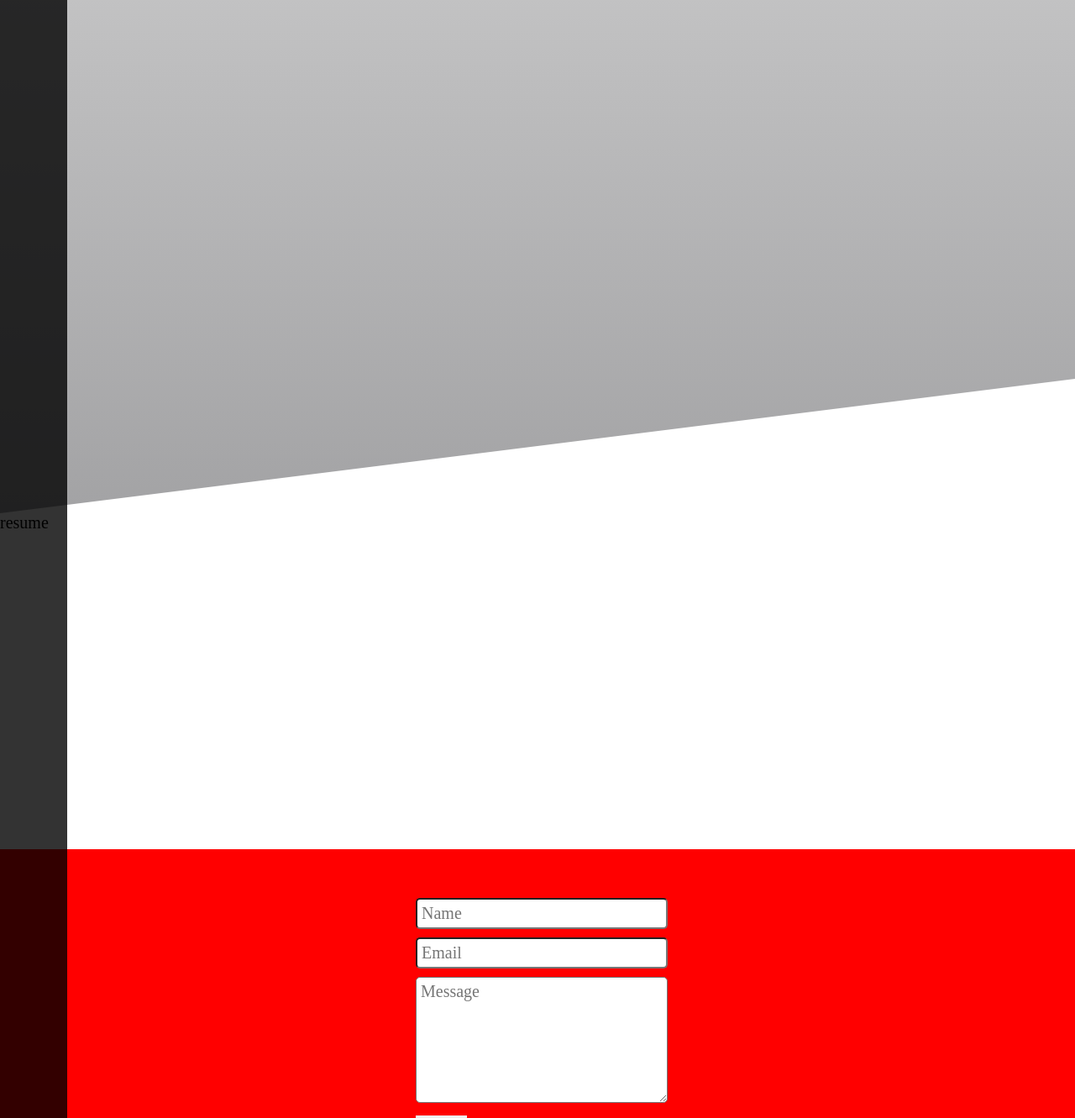
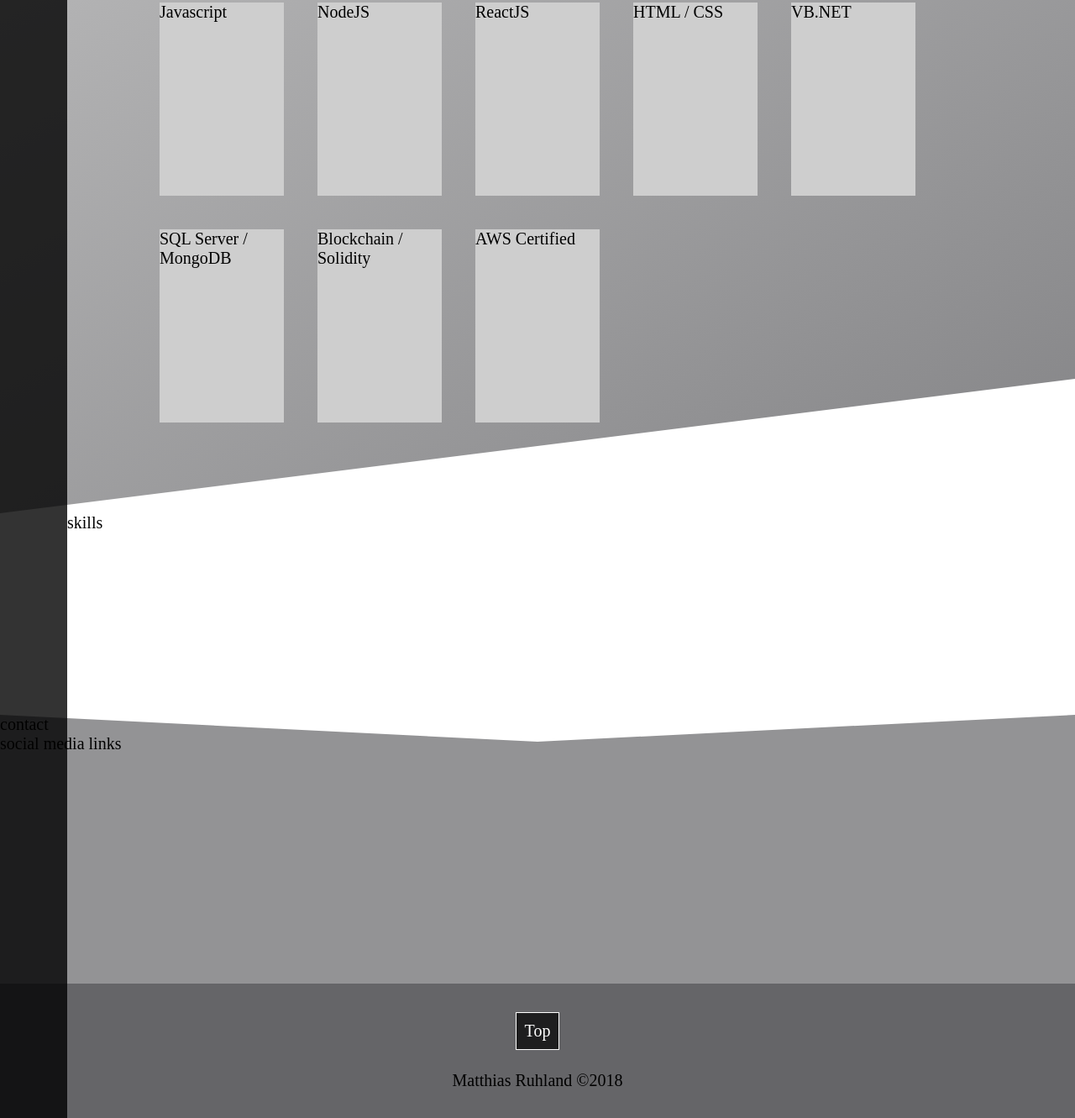
Before and after one commit to matthi01/portfolio-site, a website: page index.html in a window 1280 px wide. Shown: the part 1469-2800 px from the top of the page at 84% size. Drawn offline with Linux system fonts and the light colour scheme.

Commit message:
worked on experience section layout

```diff
--- a/index.html
+++ b/index.html
@@ -12,13 +12,13 @@
 </head>
 <body>
     <div class="container">
-        <header class="header">
+        <header class="header" id="header">
             <div class="header__text">
                 <div class="header__text--name">
                     Matthias Ruhland
                 </div>
                 <div class="header__text--title">
-                    Developer
+                    - Developer -
                 </div>
             </div>
         </header>
@@ -29,7 +29,7 @@
             <ul class="sidebar__items">
                 <li class="sidebar__item sidebar__item--mystory"><a class="sidebar__item--link" href="#story">My Story</a></li>
                 <li class="sidebar__item sidebar__item--experience"><a class="sidebar__item--link" href="#experience">Experience</a></li>
-                <li class="sidebar__item sidebar__item--resume"><a class="sidebar__item--link" href="#resume">Resume</a></li>
+                <li class="sidebar__item sidebar__item--skills"><a class="sidebar__item--link" href="#skills">Skills</a></li>
                 <li class="sidebar__item sidebar__item--contact"><a class="sidebar__item--link" href="#contact">Contact</a></li>
             </ul>
         </div>
@@ -60,23 +60,32 @@
             <div class="experience__title">
                 <h2>Experience</h2>
             </div>
+            <div class="experience__grid">
+                <div class="experience__grid__card experience__grid__card--1">Javascript</div>
+                <div class="experience__grid__card experience__grid__card--2">NodeJS</div>
+                <div class="experience__grid__card experience__grid__card--3">ReactJS</div>
+                <div class="experience__grid__card experience__grid__card--4">HTML / CSS</div>
+                <div class="experience__grid__card experience__grid__card--5">VB.NET</div>
+                <div class="experience__grid__card experience__grid__card--6">SQL Server / MongoDB</div>
+                <div class="experience__grid__card experience__grid__card--7">Blockchain / Solidity</div>
+                <div class="experience__grid__card experience__grid__card--8">AWS Certified</div>
+            </div>
         </div>
-        <div class="resume" id="resume">
-            resume
+        <div class="skills" id="skills">
+            skills
         </div>
         <div class="contact" id="contact">
-            <div class="contact__form">
-                <form>
-                    <input type="text" name="name" placeholder="Name" required>
-                    <input type="email" name="email" placeholder="Email" required>
-                    <textarea name="message" placeholder="Message" rows="4" required></textarea>
-                    <button class="contact__form__submit" onclick="sendEmail(event)">Submit</button>
-                </form>
+            contact
+            <div class="footer__social-media--links">
+                social media links
             </div>
         </div>
         <footer class="footer">
+            <div class="footer__btn__top">
+                <a class="footer__btn__top--link" href="#header">Top</a>
+            </div>
             <div class="footer__copyright">
-                Matthias Ruhland 2018
+                Matthias Ruhland &copy;2018
             </div>
         </footer>
     </div>
--- a/js/script.js
+++ b/js/script.js
@@ -18,11 +18,7 @@
 const sendEmail = (e) => {
     e.preventDefault();
 
-    const name = document.getElementsByName("name")[0].value;
-    const email = document.getElementsByName("email")[0].value;
-    const message = document.getElementsByName("message")[0].value;
-
-    console.log("name: " + name);
-    console.log("email: " + email);
-    console.log("message: " + message);
+    const email = "mruhland01@gmail.com";
+    const subject = "Portfolio Message";
+    window.open(`mailto:${email}?subject=${subject}`);
 };
--- a/sass/_base.scss
+++ b/sass/_base.scss
@@ -38,7 +38,7 @@
     // box-shadow: 0 2rem 6rem rgba(0, 0, 0, .3);
 
     display: grid;
-    grid-template-rows: 60vh 20vh 80vh 100vh repeat(3, 50vh);
+    grid-template-rows: 60vh 20vh 80vh 100vh 30vh 40vh 20vh;
 
 
     grid-template-columns:  [sidebar-start] 8rem
--- a/sass/_contact.scss
+++ b/sass/_contact.scss
@@ -1,36 +1,7 @@
 .contact {
-    background-color: red;
+    background-color: rgba($color-secondary--dark, .7);
+    clip-path: polygon(50% 10%, 100% 0%, 100% 100%, 0 100%, 0 0%);
 
     grid-column: sidebar-start / full-end;
     grid-row: 6;
-
-    display: flex;
-    justify-content: center;
-    align-items: center;
-
-    &__form {
-        width: 30rem;
-        box-sizing: border-box;
-
-        input,
-        textarea {
-            width: 100%;
-            padding:.5rem;
-            margin: .5rem;
-            border-radius: .5rem;
-            font-size: inherit;
-            font-family: inherit;
-        }
-
-        textarea {
-            height: 15rem;
-        }
-
-        &__submit {
-            padding: .5rem 1rem;
-            margin: .5rem;
-            outline: none;
-            border: none;
-        }
-    }
 }
--- a/sass/_experience.scss
+++ b/sass/_experience.scss
@@ -1,5 +1,5 @@
 .experience {
-    background-image: linear-gradient(rgba($color-secondary--light, .6), rgba($color-secondary--dark, .6));
+    background-image: linear-gradient(to right bottom, rgba($color-secondary--light, .8), rgba($color-secondary--dark, .8));
     background-size: cover;
     background-repeat: no-repeat;
 
@@ -8,13 +8,74 @@
 
     clip-path: polygon(0 20%, 100% 0, 100% 80%, 0% 100%);
 
-    display: grid;
-    grid-gap: 2rem;
-    grid-template-columns: repeat(7, 1fr);
-    grid-template-rows: repeat(3, 1fr);
+
 
     &__title {
-        // grid-row: 1;
-        // grid-column: 5;
+        margin-bottom: 5rem;
+    }
+
+    display: flex;
+    flex-direction: column;
+    align-items: center;
+    justify-content: center;
+
+    &__grid {
+        display: grid;
+        grid-gap: 4rem;
+        grid-template-columns: repeat(5, 1fr);
+        grid-template-rows: repeat(2, 1fr);
+        width: 90rem;
+        height: 50rem;
+        // justify-content: center;
+        // align-items: center;
+
+        &__card {
+            background-color: rgb(206, 206, 206);
+            transition: all .2s;
+
+            &:hover { transform: scale(1.1); }
+
+            &--1 {
+                grid-row: 1;
+                grid-column: 1;
+                align-items: stretch;
+            }
+
+            &--2 {
+                grid-row: 1;
+                grid-column: 2;
+            }
+
+            &--3 {
+                grid-row: 1;
+                grid-column: 3;
+            }
+
+            &--4 {
+                grid-row: 1;
+                grid-column: 4;
+            }
+
+            &--5 {
+                grid-row: 1;
+                grid-column: 5;
+            }
+
+            &--6 {
+                grid-row: 2;
+                grid-column: 1;
+                justify-items: stretch;
+            }
+
+            &--7 {
+                grid-row: 2;
+                grid-column: 2;
+            }
+
+            &--8 {
+                grid-row: 2;
+                grid-column: 3;
+            }
+        }
     }
 }
--- a/sass/_footer.scss
+++ b/sass/_footer.scss
@@ -1,7 +1,27 @@
 .footer {
     background-color: $color-secondary--dark;
-    clip-path: polygon(50% 25%, 100% 0%, 100% 100%, 0 100%, 0 0%);
-
     grid-column: sidebar-start / full-end;
     grid-row: 7;
+    display: flex;
+    flex-direction: column;
+    justify-content: center;
+
+
+    &__btn__top {
+        border: 1px solid white;
+        align-self: center;
+        background-color: rgba($color-primary--dark, .7);
+        margin-bottom: 2.5rem;
+
+        &--link {
+            text-decoration: none;
+            color: white;
+            display: block;
+            padding: 1rem;
+        }
+    }
+
+    &__copyright {
+        align-self: center;
+    }
 }
--- a/sass/_header.scss
+++ b/sass/_header.scss
@@ -12,7 +12,7 @@
     display: flex;
     flex-direction: column;
     align-items: center;
-    justify-content: center;
+    justify-content: space-evenly;
 
 
     &__text {
@@ -20,7 +20,13 @@
         color: $color-primary--light;
         font-size: 5rem;
         text-align: center;
-        transform: translateY(-10rem);
+        transform: translateY(-22rem);
+        letter-spacing: 1.6rem;
+        text-transform: uppercase;
+
+        border: 2px solid white;
+        padding: 3rem;
+        background-color: rgba($color-secondary--dark, .7);
 
         &--name {
 
--- a/sass/_resume.scss
+++ b/sass/_skills.scss
@@ -1,4 +1,4 @@
-.resume {
+.skills {
     grid-column: sidebar-start / full-end;
     grid-row: 5;
 }
--- a/sass/main.scss
+++ b/sass/main.scss
@@ -3,7 +3,7 @@
 @import "footer";
 @import "header";
 @import "story";
-@import "contact";
 @import "sidebar";
 @import "typography";
-@import "resume";
+@import "skills";
+@import "contact";
```
Also changed, not shown: css/style.css.
